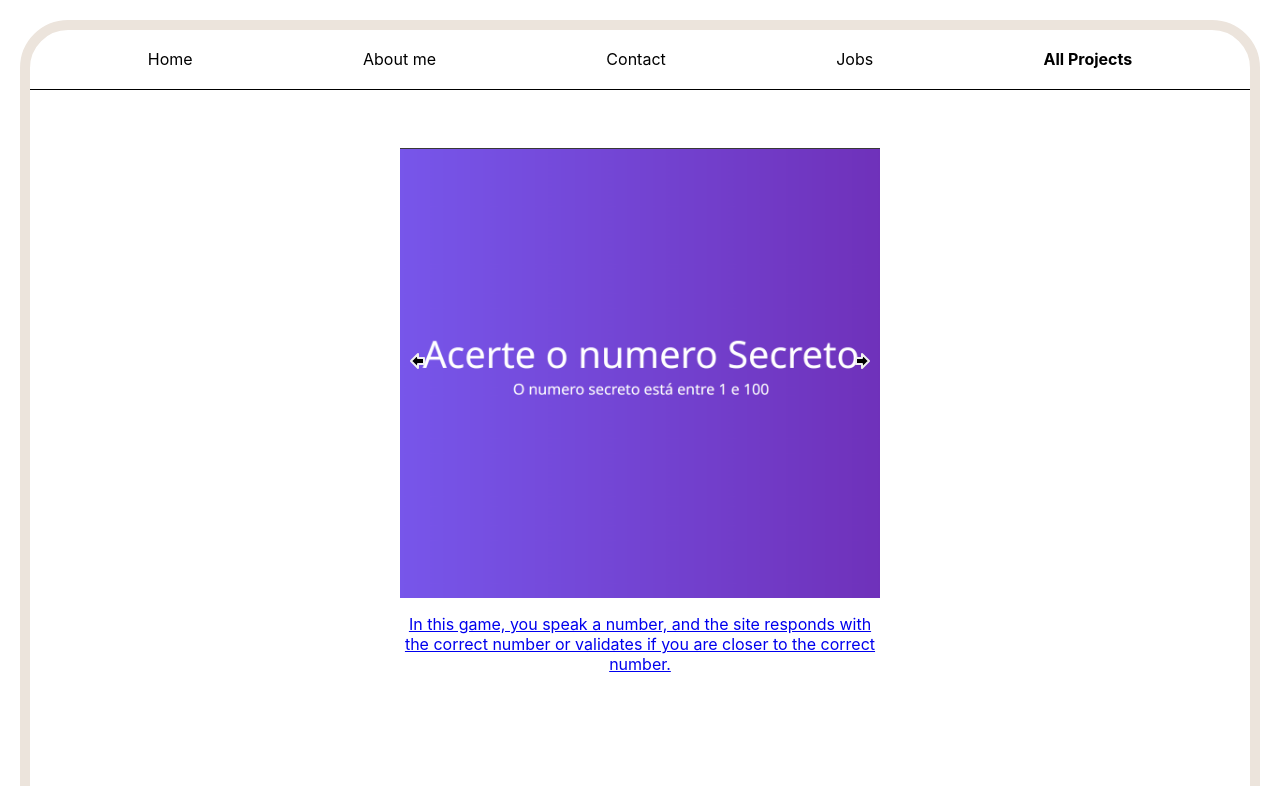
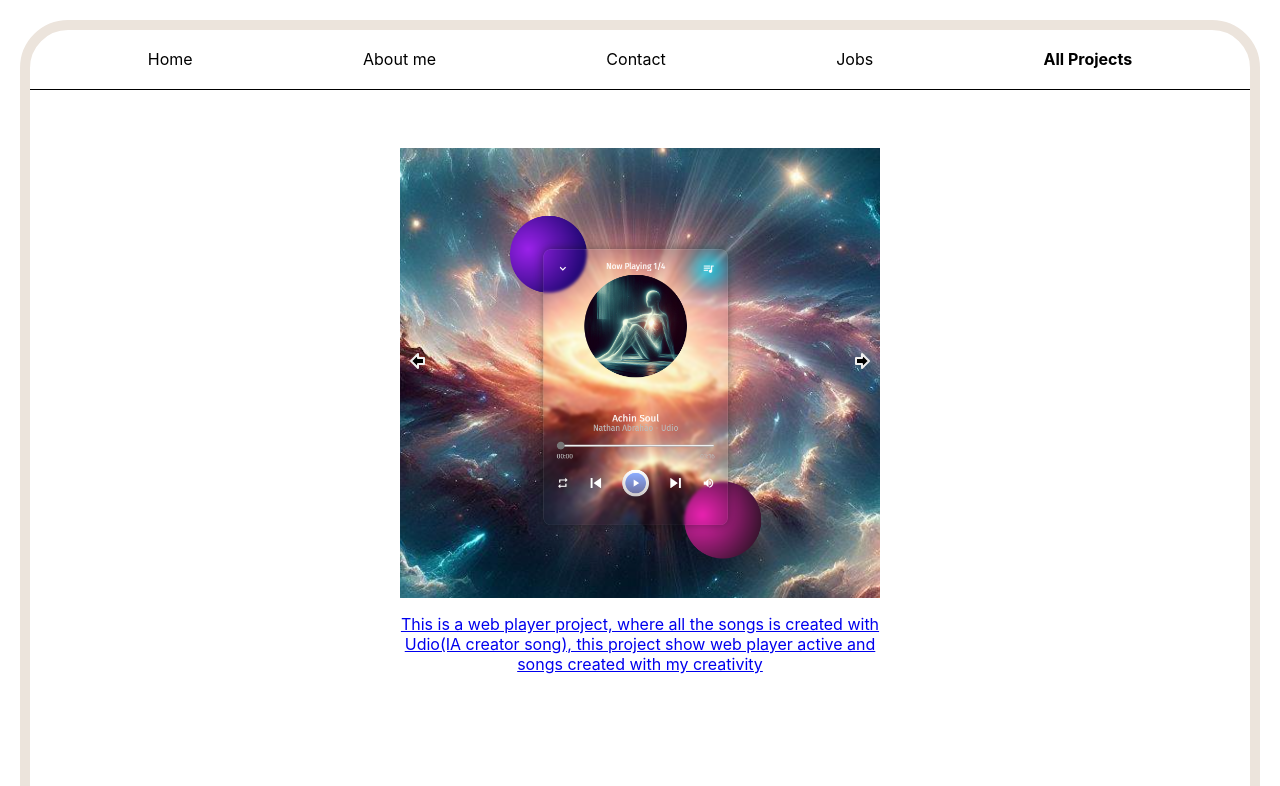
Before and after one commit to Nathanabrahao/Portifolio, a React (Create React App) app: page /Projects in a window 1280 px wide. Shown: the top 786 px of the page. Built offline with nearby package versions, Linux system fonts and the light colour scheme.

Commit message:
Add web player project

```diff
--- a/src/App.css
+++ b/src/App.css
@@ -79,7 +79,6 @@ nav a {
 }
 
 
-
 @media (min-width: 490px) and (max-width:630px) {
   #root {
     max-width: 2200px;
--- a/src/Components/GithubProjects.tsx
+++ b/src/Components/GithubProjects.tsx
@@ -2,7 +2,7 @@ import React from "react"
 import { SocialIcon } from "react-social-icons"
 import recognize from "../../src/Images/recognize_number.png"
 import table from "../../src/Images/table_angular.png"
-import flapy from "../../src/Images/Flappy Bird.png"
+import webPlayer from "../../src/Images/Web_Player.png"
 import "../Pages/Projects/Projects.css"
 
 type Project = {
@@ -18,12 +18,12 @@ type ProjectsGit = {
 };
 
 export const projectsGit: ProjectsGit = {
-    recognize: {
-        name: "recognize_number",
-        url: "https://recognize-number-game.vercel.app/",
-        label: "recognize",
-        img: recognize,
-        text: "In this game, you speak a number, and the site responds with the correct number or validates if you are closer to the correct number."
+    Web_player: {
+        name: "Web Player",
+        url: "https://web-player-music.vercel.app/",
+        label: "Web_player",
+        img: webPlayer,
+        text: "This is a web player project, where all the songs is created with Udio(IA creator song), this project show web player active and songs created with my creativity"
     },
     Tables_Angular: {
         name: "tables_angular",
@@ -31,5 +31,12 @@ export const projectsGit: ProjectsGit = {
         label: "Angular_users",
         img: table,
         text: "This is a 24-hour challenge. I need to create a table where I can read, write, update, and delete users and tasks. I will be completing this challenge using Angular."
+    },
+    recognize: {
+        name: "recognize_number",
+        url: "https://recognize-number-game.vercel.app/",
+        label: "recognize",
+        img: recognize,
+        text: "In this game, you speak a number, and the site responds with the correct number or validates if you are closer to the correct number."
     }
 };
--- a/src/Pages/Projects/Projects.css
+++ b/src/Pages/Projects/Projects.css
@@ -1,6 +1,11 @@
 .projects_body{
     padding-top: 3em;
     padding-bottom: 3em;
+    text-decoration: none;
+}
+
+body{
+    text-decoration: none;
 }
 
 .project_icon{
```
Also changed, not shown: src/Images/Web_Player.png (added).
